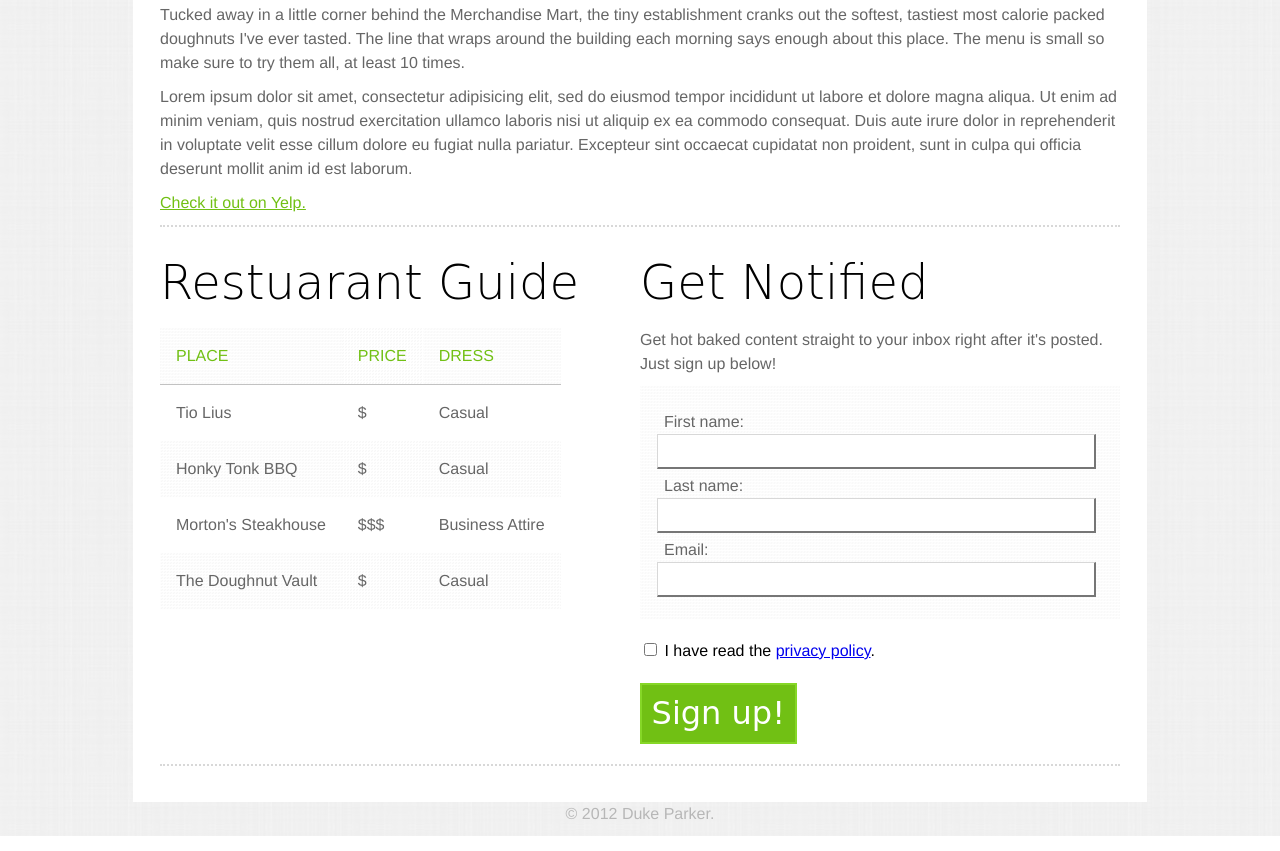
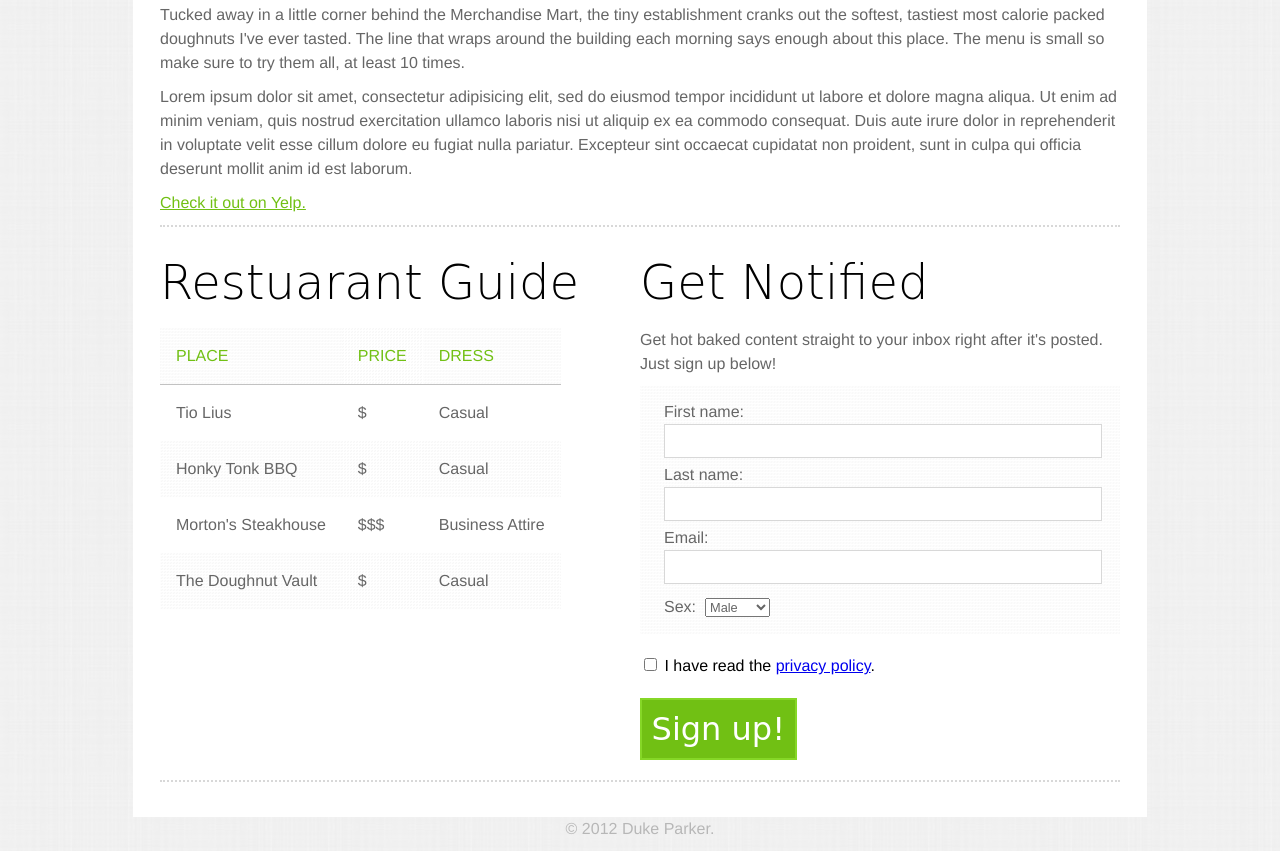
Before and after one commit to dukeparker/wsd-project, a plain HTML site: page MySite_Parker_Duke/index.html in a window 1280 px wide. Shown: the part 5073-5924 px from the top of the page. Drawn offline with Linux system fonts and the light colour scheme; a web font is replaced by a local one.

Commit message:
Refinements

```diff
--- a/MySite_Parker_Duke/css/main.css
+++ b/MySite_Parker_Duke/css/main.css
@@ -228,25 +228,30 @@ aside {
 }
 
 .formfield {
-	padding: 5%;
+	padding: 3% 5%;
 	background: url("../images/brillant.png") top repeat #fff;
-	height:	185px;
+	height:	220px;
 	margin-bottom: 20px;
 	}
 
 .formfield input {
 	width: 100%;
-	float: right;
 	height: 30px;
-	border-top: 1px solid #D8D8D8;
-	border-left: 1px solid #D8D8D8;
+	border: 1px solid #D8D8D8;
 	margin-bottom: 5px;
+	font-family: georgia;
+	color: #666;
+	font-size: 1em;
 	}
 
-.formfield span {
-	float: left;
-	display: block;
+.formfield label {
 	color: #666;
+	}
+
+.formfield select {
+	color: #666;
+	margin: 2.083333333%;
+	font-size: .8em;
 	}
 
 
@@ -257,8 +262,8 @@ aside {
 	.container img {width: 53%;}
 	.wrapper ul {-moz-column-count: 2;}
 	.intro p {font-size: 1.15em;}
-	.notify {float: none;}
-
+	.notify {float: none; max-width: 100%;}
+	.guide {border-bottom: 2px dotted #D8D8D8; padding-bottom: 20px; margin-bottom: 20px; float:none;}
 }
 
 @media only screen and (min-width: 480px) and (max-width:767px) {
@@ -266,7 +271,8 @@ aside {
 	.wrapper ul {-moz-column-count: 1;}
 	.container img {width: 57%;}
 	.special {-moz-column-count: 1;}
-	.notify {float: none;}
+	.notify {float: none; max-width: 100%;}
+	.guide {border-bottom: 2px dotted #D8D8D8; padding-bottom: 20px; margin-bottom: 20px; float:none;}
 }
 
 @media only screen and (max-width:479px) {
--- a/MySite_Parker_Duke/index.html
+++ b/MySite_Parker_Duke/index.html
@@ -245,11 +245,15 @@
 			<div class="notify">
 				<h3>Get Notified</h3>
 				<p>Get hot baked content straight to your inbox right after it's posted. Just sign up below!</p>
-				<form>
+				<form method="get" name="notify">
 					<div class="formfield">
-						<span>First name:</span> <input type="text" name="firstname" />
-						<span>Last name:</span> <input type="text" name="lastname" />
-						<span>Email:</span> <input type="text" name="lastname" />
+						<label>First name:</label> <input type="text" name="firstname" /><br />
+						<label>Last name:</label> <input type="text" name="lastname" /><br />
+						<label>Email:</label> <input type="text" name="lastname" /><br />
+						<label>Sex:</label><select name="sex">
+                                <option value="male">Male</option>
+                                <option value="female">Female</option>
+     				    </select>
 					</div>
 					<input type="checkbox" name="vehicle" value="Bike" /> I have read the <a href="#">privacy policy</a>.<br />
 					<input type="submit" value="Sign up!" class="button" />
```
